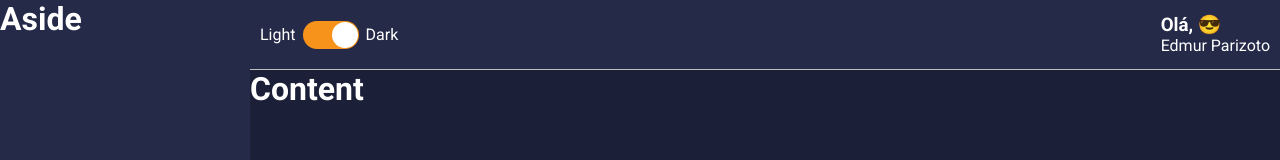
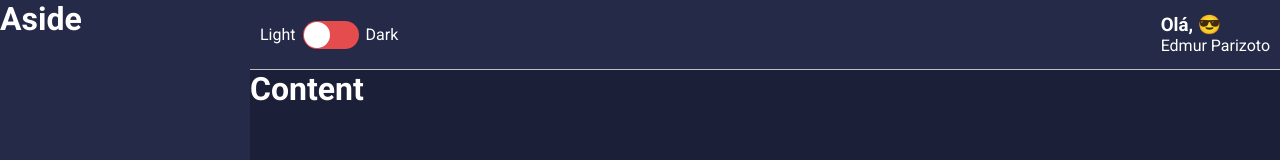
Before and after one commit to edmurneves/carteira-digital, a React (Create React App) app: page / in a window 1280 px wide. Shown: the top 160 px of the page. Built offline with nearby package versions, Linux system fonts and the light colour scheme.

Commit message:
Feat: Função para o toggle

```diff
--- a/src/components/Toggle/index.tsx
+++ b/src/components/Toggle/index.tsx
@@ -1,19 +1,27 @@
 import React from 'react';
 
-
+import { useState } from 'react';
 import { Container, ToggleLabel, ToggleSelector } from './styles';
 
-const Toggle: React.FC = () => (
+const Toggle: React.FC = () => {
+
+    const [checked, setChecked] = useState(false);
+
+    const handleChange = () => {
+        setChecked(!checked);
+    }
+
+    return (
     <Container>
         <ToggleLabel>Light</ToggleLabel>
         <ToggleSelector
-            checked
+            checked={checked}
             uncheckedIcon={false}
             checkedIcon={false}
-            onChange={() => console.log('mudou')}
+            onChange={handleChange}
          />
         <ToggleLabel>Dark</ToggleLabel>
     </Container>
-)
-
+    )
+}
 export default Toggle;
```
